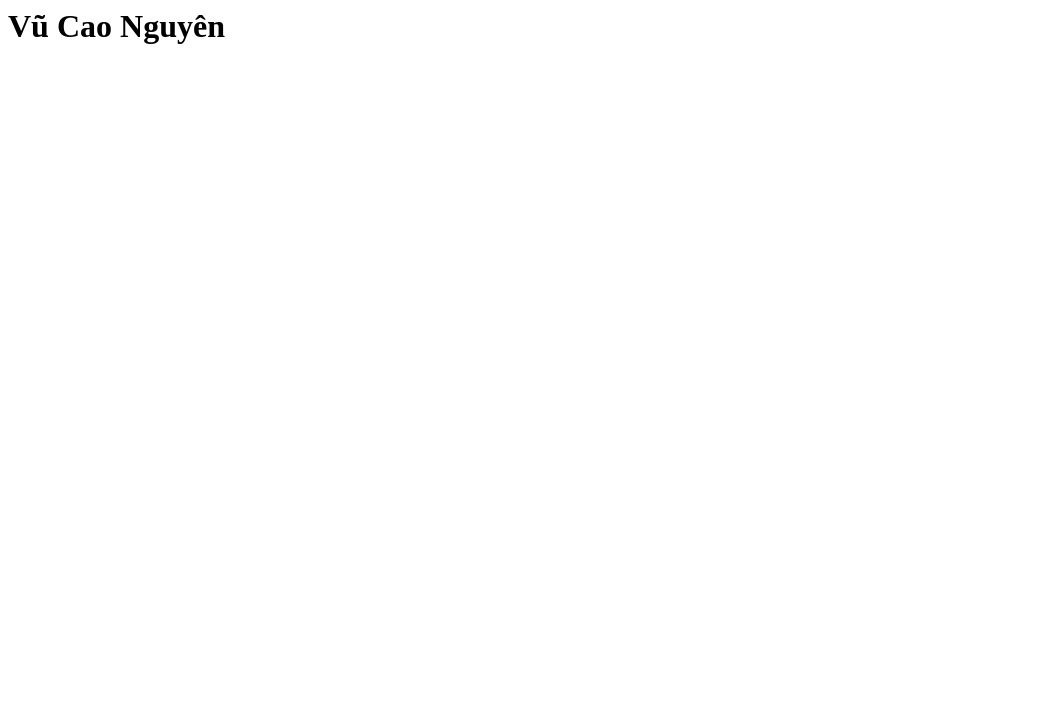
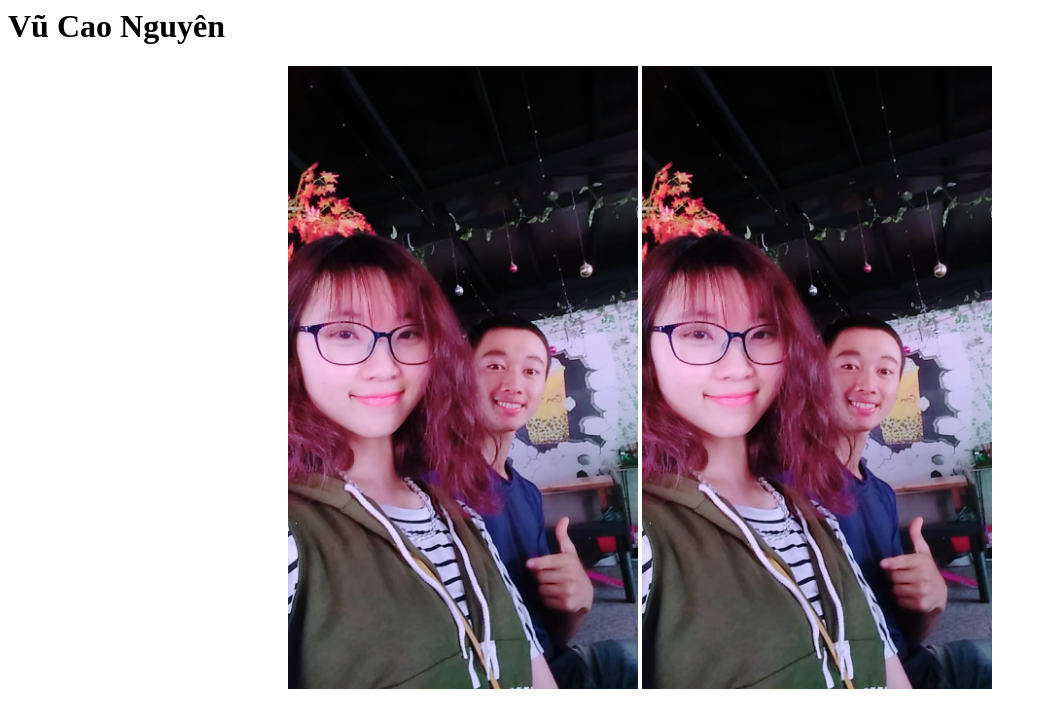
Before and after one commit to Nguyeenvuu/nguyeenvuu.github.io, a plain HTML site: page index.html in a window 1280 px wide. Shown: the whole page, without its empty margins (0-1045 px from the left). Drawn offline with Linux system fonts and the light colour scheme.

Commit message:
Update index.html

```diff
--- a/index.html
+++ b/index.html
@@ -1,2 +1,6 @@
+<h1>Vũ Cao Nguyên</h1>
 
-        <h1>Vũ Cao Nguyên</h1>
+<p align="center">
+  <img src="https://raw.githubusercontent.com/Nguyeenvuu/nguyeenvuu.github.io/master/image/94397685_538079096910750_4085568231362789376_n.jpg" width="350" title="hover text">
+  <img src="https://raw.githubusercontent.com/Nguyeenvuu/nguyeenvuu.github.io/master/image/94397685_538079096910750_4085568231362789376_n.jpg" width="350" alt="accessibility text">
+</p>
```
